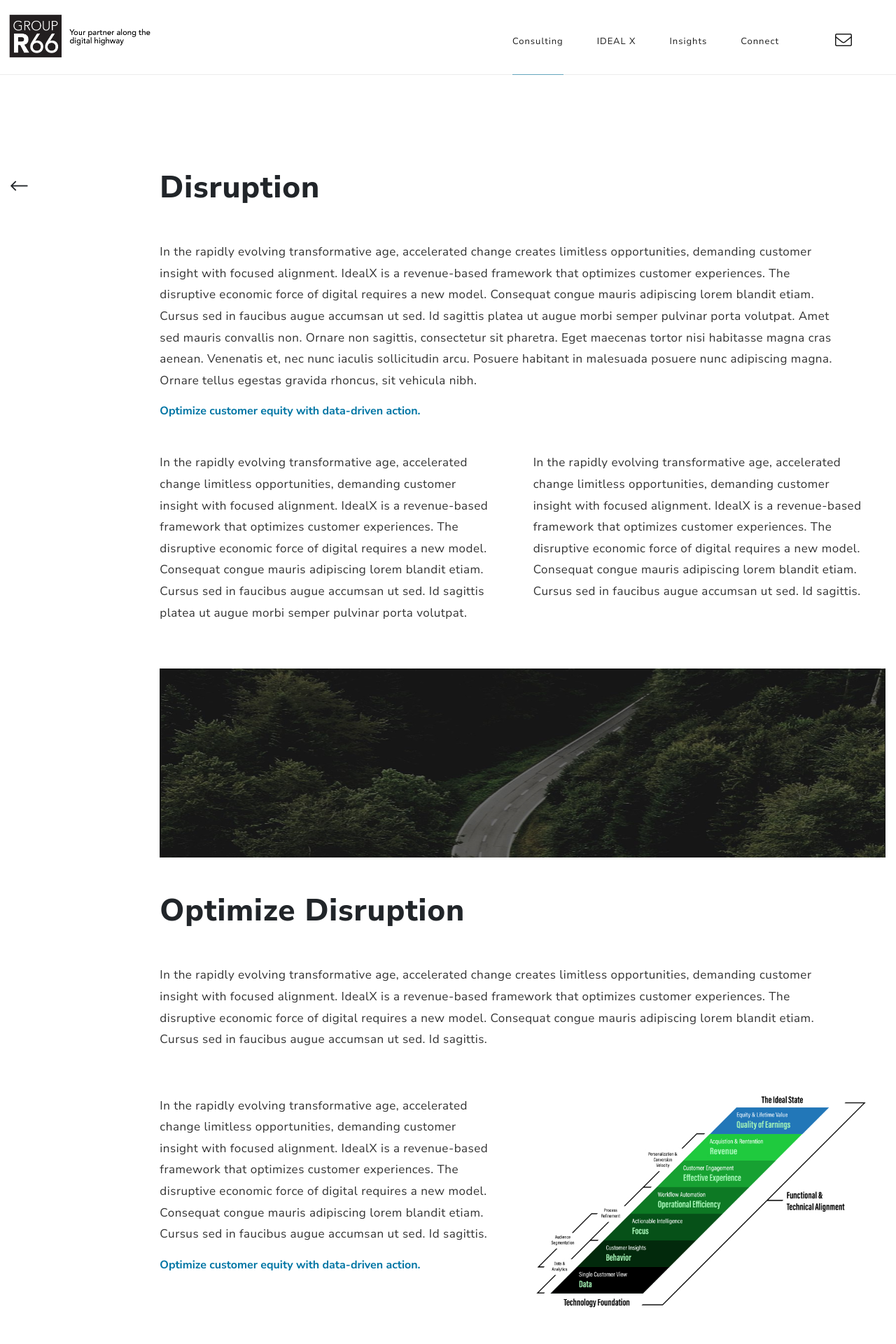
After one commit to acurths/groupr66, a PHP site: page /consulting-sub.php in a window 1280 px wide. The commit adds this page. Shown: the top 1920 px of the page at 70% size. Run offline with PHP 8.4, Linux system fonts and the light colour scheme; some libraries are stand-ins or nearby versions.

Commit message:
groupr66

```diff
--- /dev/null
+++ b/consulting-sub.php
@@ -0,0 +1,134 @@
+<?php
+   /**
+    *
+    *
+    * index.php
+    * @author     Austin Curths
+    * @created    5/15/2020
+    * @copyright  Copyright (c)  groupr66 (https://groupr66.com)
+    *
+    */
+
+   // plug config
+   require_once('includes/config.php');
+
+   // set page vars
+   $page_title = 'Group R66';
+
+   // pull in head
+   require_once('includes/blocks/head.php');
+   // pull in navigation
+   // require_once('includes/blocks/navigation.php');
+
+   ?>
+<body>
+   <!-- Start  Loading Mask-->
+   <div id="mask">
+   </div>
+   <!-- End Loading Mask-->
+   <!-- Header -->
+   <header>
+      <!-- Scroll to top button -->
+      <a href="javascript:" id="return-to-top"><i class="fal fa-chevron-up"></i></a>
+      <!-- Start Navbar-->
+      <div class="header">
+         <div class="header-inner">
+            <a href="index.php" class="logo"><img src="img/logowide.png" alt=""></a>
+            <input class="menu-btn" type="checkbox" id="menu-btn" />
+            <label class="menu-icon" for="menu-btn"><span class="navicon"></span></label>
+            <ul class="menu">
+               <li class="active"><a href="consulting.php">Consulting</a></li>
+               <li><a href="ideal-x.php">IDEAL X</a></li>
+               <li><a href="insights.php">Insights</a></li>
+               <li><a href="connect.php">Connect</a></li>
+               <li class="mailto"><a href="mailto:info@groupr66.com"><i class=" fal fa-envelope"></i></a></li>
+               <div class="social-menu">
+                  <a href="https://www.facebook.com/groupr66/" target="_blank"><i class="fab fa-facebook-f "></i></a>
+                   <a href="https://www.linkedin.com/company/groupr66/" target="_blank"><i class="fab fa-linkedin-in "></i></a>
+                   <a href="https://twitter.com/groupr66" target="_blank"><i class="fab fa-twitter "></i></a>
+               </div>
+            </ul>
+
+         </div>
+      </div>
+      <!-- End Navbar-->
+   </header>
+   <!-- End Header -->
+   <div class="subpage">
+      <!-- Start Homepage Hero -->
+      <section class="subpage-section">
+         <div class="row">
+            <!-- <div class="col-md-2">
+               <i class="fal fa-paper-plane"></i>
+               </div> -->
+            <div class="col-md-2 ">
+               <a onclick="goBack()"><h6><i class="fal fa-long-arrow-left"></i></h6></a>
+               <script>
+               function goBack() {
+                 window.history.back();
+               }
+               </script>
+            </div>
+            <div class="col-md-10 text-block">
+               <h2>Disruption</h2>
+               <p>In the rapidly evolving transformative age, accelerated change creates limitless opportunities, demanding customer insight with focused alignment. IdealX is a revenue-based framework that optimizes customer experiences. The disruptive economic force of digital requires a new model. Consequat congue mauris adipiscing lorem blandit etiam. Cursus sed in faucibus augue accumsan ut sed. Id sagittis platea ut augue morbi semper pulvinar porta volutpat. Amet sed mauris convallis non. Ornare non sagittis, consectetur sit pharetra. Eget maecenas tortor nisi habitasse magna cras aenean. Venenatis et, nec nunc iaculis sollicitudin arcu. Posuere habitant in malesuada posuere nunc adipiscing magna. Ornare tellus egestas gravida rhoncus, sit vehicula nibh.</p>
+               <a href="connect.php"><b>Optimize customer equity with data-driven action.</b></a>
+            </div>
+                </div>
+            <div class="row">
+            <div class="col-md-2 ">
+
+            </div>
+
+            <div class="col-md-5 ">
+               <p>In the rapidly evolving transformative age, accelerated change limitless opportunities, demanding customer insight with focused alignment. IdealX is a revenue-based framework that optimizes customer experiences. The disruptive economic force of digital requires a new model. Consequat congue mauris adipiscing lorem blandit etiam. Cursus sed in faucibus augue accumsan ut sed. Id sagittis platea ut augue morbi semper pulvinar porta volutpat. </p>
+
+            </div>
+            <div class="col-md-5 ">
+               <p>In the rapidly evolving transformative age, accelerated change limitless opportunities, demanding customer insight with focused alignment. IdealX is a revenue-based framework that optimizes customer experiences. The disruptive economic force of digital requires a new model. Consequat congue mauris adipiscing lorem blandit etiam. Cursus sed in faucibus augue accumsan ut sed. Id sagittis.</p>
+
+            </div>
+          </div>
+            <div class="row">
+            <div class="col-md-2 ">
+
+            </div>
+            <div class="col-md-10">
+               <img class="subpage-image-wide" src="img/idealx-forest.jpg" alt="">
+            </div>
+    </div>
+    <div class="row">
+       <!-- <div class="col-md-2">
+          <i class="fal fa-paper-plane"></i>
+          </div> -->
+       <div class="col-md-2 ">
+
+       </div>
+       <div class="col-md-10 text-block">
+          <h2>Optimize Disruption</h2>
+          <p>In the rapidly evolving transformative age, accelerated change creates limitless opportunities, demanding customer insight with focused alignment. IdealX is a revenue-based framework that optimizes customer experiences. The disruptive economic force of digital requires a new model. Consequat congue mauris adipiscing lorem blandit etiam. Cursus sed in faucibus augue accumsan ut sed. Id sagittis. </p>
+
+       </div>
+           </div>
+           <div class="row">
+           <div class="col-md-2 ">
+
+           </div>
+
+           <div class="col-md-5 ">
+              <p>In the rapidly evolving transformative age, accelerated change limitless opportunities, demanding customer insight with focused alignment. IdealX is a revenue-based framework that optimizes customer experiences. The disruptive economic force of digital requires a new model. Consequat congue mauris adipiscing lorem blandit etiam. Cursus sed in faucibus augue accumsan ut sed. Id sagittis.</p>
+                <a href="connect.php"><b>Optimize customer equity with data-driven action.</b></a>
+
+           </div>
+
+                      <div class="col-md-5 ">
+                       <img class="subpage-image "src="img/drivers.jpg" alt="">
+
+                      </div>
+         </div>
+         </div>
+      </section>
+<?php require_once ('includes/blocks/blog-banner.php'); ?>
+      <?php require_once ('includes/blocks/contact-banner.php'); ?>
+      <?php require_once ('includes/blocks/footer.php'); ?>
+   </div>
--- a/consulting.php
+++ b/consulting.php
@@ -115,7 +115,7 @@
 
             </div>
             <div class="col-md-10 info-block-wide">
-               <a href="#">
+               <a href="consulting-sub.php">
                   <h4>Customer Solution Optimization (CsO)<i class="fas fa-long-arrow-right"></i></h4>
                   <p>As business needs adapt to customers, application needs change. Simplify digital marketing deployments and rapidly extract results by aligning business and technology solutions around the drivers of revenue.</p>
                   <img src="img/cso.jpg" alt="">
--- a/css/style.css
+++ b/css/style.css
@@ -1266,6 +1266,48 @@ footer {
 		margin-left: 6px;
 }
 
+.subpage-section {
+    width: 100%;
+    background-color: #fff;
+    padding: 240px 0 120px 0;
+    overflow: hidden;
+}
+.subpage-section h2{
+  margin-bottom: 48px;
+}
+.subpage-section h6 i{
+  font-size: 28px;
+	padding-top: 12px;
+}
+.subpage-section h6:hover i{
+	color: #2478B5;
+}
+.subpage-section a{
+  font-weight: 500;
+
+}
+.subpage-section p, .subpage-section  img.subpage-image{
+/* text-align: justify; */
+padding-right: 5%;
+
+}
+.subpage-section img.subpage-image{
+/* text-align: justify; */
+    /* max-height: 270px; */
+
+}
+.subpage-section img.subpage-image-wide{
+/* text-align: justify; */
+/*  */
+		width: 100% !important;
+		/* padding-right: 5%; */
+		  max-height: 270px;
+
+}
+
+.subpage-section .row{
+  margin-bottom: 48px;
+}
 
 /* ------ Return To Top ------- */
 
--- a/ideal-x.php
+++ b/ideal-x.php
@@ -128,14 +128,15 @@
       <section class="half-color-bg">
          <div class="container-fluid  white-bg">
             <div class="row ">
-               <div class="col-md-7 text-left" >
+
+               <div class="col-lg-7 col-md-6 col-sm-12 text-left" >
                   <div class="intro-left-alt idealx">
                      <h2>Acquire, Retain, Grow<span></span>
                      </h2>
                      <p>Lorem ipsum dolor sit amet, consectetur adipiscing elit ut aliquam, purus sit amet luctus venenatis, lectus magna fringilla urna, porttitor rhoncus dolor purus non enim praesent elementum facilisis leo, vel fringilla est ullamcorper eget nulla facilisi etiam dignissim diam quis enim lobortis scelerisque fermentum dui faucibus in ornare</p>
                   </div>
                </div>
-               <div class="col-md-5 intro-right-alt idealx padding-0 ">
+               <div class="col-lg-5 col-md-6 col-sm-12 intro-right-alt idealx padding-0 ">
                   <p>Group R66 is a purpose-built service group driven to help align clients around the elements of complex digital initiatives. We utilize our proprietary methodology along with our tenure to provide a framework to avoid potholes on the constantly evolving digital highway. Lorem ipsum dolor sit amet, consectetur adipiscing elit ut aliquam, purus sit amet luctus venenatis, lectus magna fringilla urna, porttitor rhoncus dolor purus non enim praesent elementum facilisis leo, vel fringilla est ullamcorper.
                      <br><br><br>
                     <a class="btn-secondary alt">Get Started</a>
--- a/index.php
+++ b/index.php
@@ -33,7 +33,7 @@
       <!-- Start Navbar-->
       <div class="header light">
          <div class="header-inner">
-            <a href="index.php" class="logo"><img src="img/logowide.png" alt=""></a>
+            <a href="index.php" class="logo"><img src="img/logoclear.png" alt=""></a>
             <input class="menu-btn" type="checkbox" id="menu-btn" />
             <label class="menu-icon" for="menu-btn"><span class="navicon"></span></label>
             <ul class="menu">
--- a/js/main.js
+++ b/js/main.js
@@ -30,6 +30,10 @@ $('#return-to-top').click(function() { // When arrow is clicked
 });
 
 
+
+function goBack() {
+  window.history.back();
+}
 
 
 
```
Also changed, not shown: img/5-steps.png (added), img/drivers.jpg (added), 1 other file.
